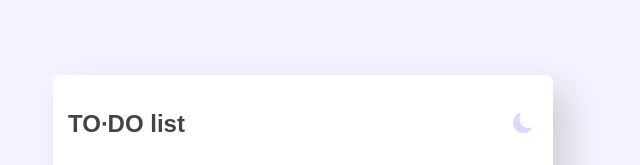
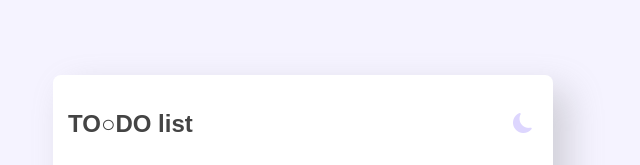
Before and after one commit to AngelikaSo/todo-app, a plain HTML site: page index.html in a window 1280 px wide. Shown: the top 165 px of the page, 337-977 px from the left. Drawn offline with nearby package versions, Linux system fonts and the light colour scheme.

Commit message:
html changes

```diff
--- a/index.html
+++ b/index.html
@@ -17,7 +17,7 @@
   <body>
     <div class="app">
       <div class="header">
-      <h4>TO∙DO list</h4>
+      <h4>TO&#x25cb;DO list</h4>
       <i class="bi bi-moon-fill" id="toggle-dark"></i>
       </div>
       <div class="add-wraper">
```
